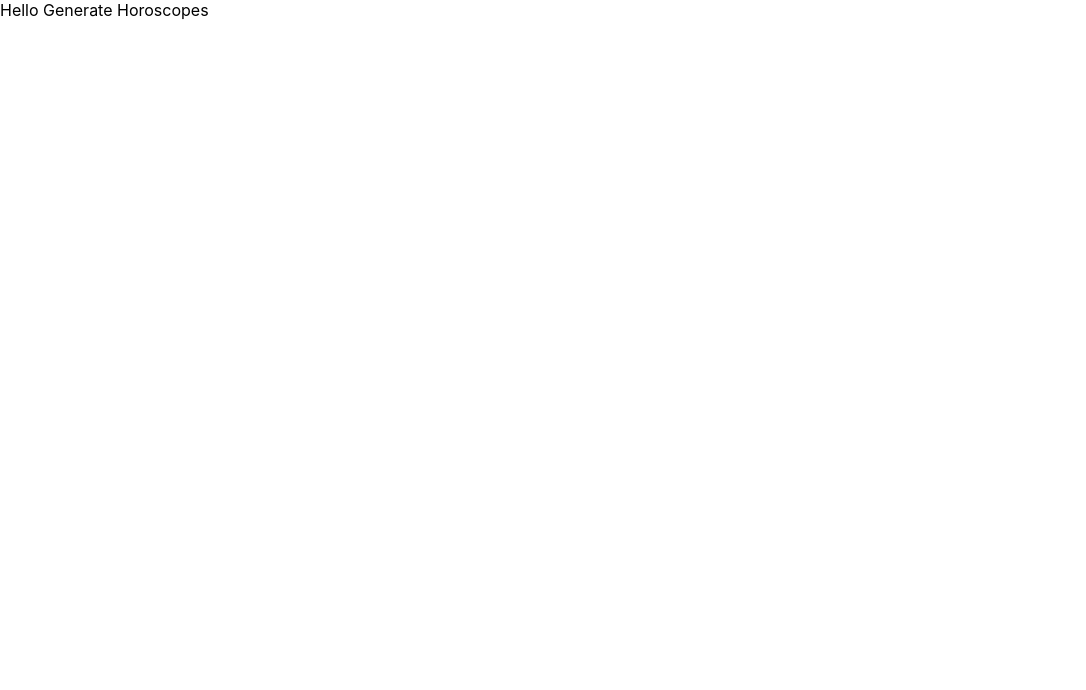
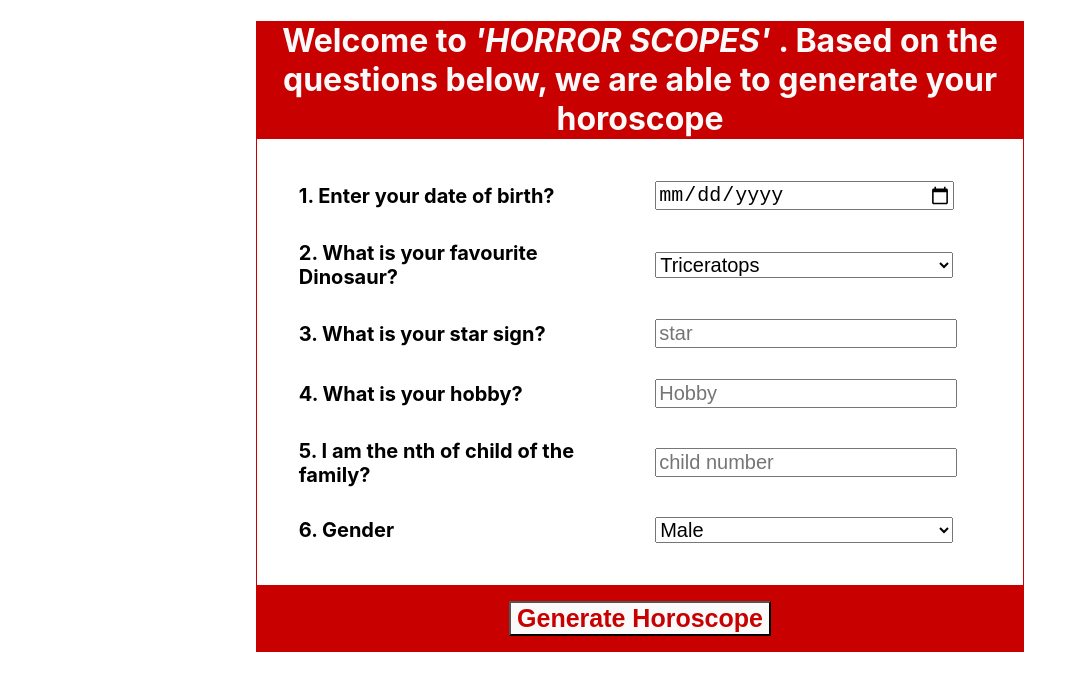
Before and after one commit to matthewpil/horoscopes-frontend, a React (Create React App) app: page /generate in a window 1280 px wide. Shown: the top 690 px of the page, without its empty margins (0-1086 px from the left). Built offline with nearby package versions, Linux system fonts and the light colour scheme.

Commit message:
Added content for register, login, and generate horoscope pages

```diff
--- /dev/null
+++ b/src/pages/generate_horoscope/generate_horoscope.css
@@ -0,0 +1,71 @@
+html {
+  --background: rgb(200, 0, 0);
+  --foreground: rgb(250, 250, 250);
+}
+
+.horror_scope_container {
+  width: 100%;
+  float: left;
+}
+
+.horror_scope_container h1 {
+  width: 60%;
+  text-align: center;
+  margin-left: auto;
+  margin-right: auto;
+  background-color: var(--background);
+  color: var(--foreground);
+  margin-bottom: 0px;
+}
+
+.horror_scope_container table {
+  width: 60%;
+  margin-left: auto;
+  margin-right: auto;
+  border: 1px solid var(--background);
+  padding: 2%;
+}
+
+.generate_horoscope_button {
+  width: 60%;
+  display: flex;
+  justify-content: center;
+  align-items: center;
+  text-align: center;
+  background-color: var(--background);
+  margin-left: auto;
+  margin-right: auto;
+}
+
+.generate_horoscope_button input {
+  font-size: 25px;
+  margin: 2%;
+  font-weight: 600;
+  cursor: pointer;
+  background-color: var(--foreground);
+  color: var(--background);
+}
+
+.generate_horoscope_button input:hover {
+  background-color: var(--background);
+  color: var(--foreground);
+}
+
+.horror_scope_container table tr th,
+.horror_scope_container table tr td {
+  width: 50%;
+  text-align: left;
+  font-size: 20px;
+  padding: 2%;
+}
+
+.horror_scope_container table tr td select,
+.horror_scope_container table tr td input {
+  width: 90%;
+  font-size: 20px;
+}
+
+.horror_scope_container table tr td select {
+  width: 91.2%;
+  font-size: 20px;
+}
--- a/src/pages/generate_horoscope/generate_horoscope.jsx
+++ b/src/pages/generate_horoscope/generate_horoscope.jsx
@@ -1,3 +1,89 @@
+import "./generate_horoscope.css";
+
 export default function GenerateHoroscopes() {
-  return <div>Hello Generate Horoscopes</div>;
+  return (
+    <div className="horror_scope_container">
+      <h1>
+        Welcome to{" "}
+        <b>
+          <i>'HORROR SCOPES'</i>{" "}
+        </b>{" "}
+        . Based on the questions below, we are able to generate your horoscope
+      </h1>
+
+      <form action="" method="POST">
+        <table>
+          <tr>
+            <th>
+              <label>1. Enter your date of birth?</label>
+            </th>
+            <td>
+              <input type="date" />
+            </td>
+          </tr>
+
+          <tr>
+            <th>
+              {" "}
+              <label>2. What is your favourite Dinosaur?</label>{" "}
+            </th>
+            <td>
+              {" "}
+              <select>
+                <option>Triceratops</option>
+                <option>Tyrannosaurus</option>
+                <option>Stegosaurus</option>
+                <option>Brachiosaurus</option>
+                <option>Baryonyx</option>
+                <option>Ankylosaurus</option>
+                <option>Oviraptor</option>
+              </select>
+            </td>
+          </tr>
+
+          <tr>
+            <th>
+              <label>3. What is your star sign?</label>
+            </th>
+            <td>
+              <input type="text" placeholder="star" />
+            </td>
+          </tr>
+
+          <tr>
+            <th>
+              <label>4. What is your hobby?</label>{" "}
+            </th>
+            <td>
+              <input type="text" placeholder="Hobby" />
+            </td>
+          </tr>
+
+          <tr>
+            <th>
+              <label>5. I am the nth of child of the family?</label>
+            </th>
+            <td>
+              <input type="text" placeholder="child number" />
+            </td>
+          </tr>
+
+          <tr>
+            <th>
+              <label>6. Gender</label>
+            </th>
+            <td>
+              <select>
+                <option>Male</option>
+                <option>Female</option>
+              </select>
+            </td>
+          </tr>
+        </table>
+        <div className="generate_horoscope_button">
+          <input type="submit" value="Generate Horoscope" />
+        </div>
+      </form>
+    </div>
+  );
 }
--- /dev/null
+++ b/src/pages/login/login.css
@@ -0,0 +1,9 @@
+.external-link {
+  color: var(--foreground);
+  margin: 2%;
+}
+
+.external-link:hover {
+  text-decoration: underline;
+  cursor: pointer;
+}
--- a/src/pages/login/login.jsx
+++ b/src/pages/login/login.jsx
@@ -1,3 +1,37 @@
+import "./login.css";
 export default function Login() {
-  return <div>Hello Login</div>;
+  return (
+    <div className="horror_scope_container">
+      <h1>Login to Horror Scopes</h1>
+
+      <form action="" method="POST">
+        <table>
+          <tr>
+            <th>
+              <label>username</label>
+            </th>
+            <td>
+              <input type="text" placeholder="username" />
+            </td>
+          </tr>
+
+          <tr>
+            <th>
+              <label>password</label>
+            </th>
+            <td>
+              <input type="password" placeholder="password" />
+            </td>
+          </tr>
+        </table>
+        <div className="generate_horoscope_button">
+          <input type="submit" value="Login" />
+        </div>
+        <div className="generate_horoscope_button">
+          <div className="external-link">Login with external service</div>
+          <div className="external-link">Do not yet have an account</div>
+        </div>
+      </form>
+    </div>
+  );
 }
--- a/src/pages/register/register.jsx
+++ b/src/pages/register/register.jsx
@@ -1,3 +1,45 @@
 export default function Register() {
-  return <div>Hello Register</div>;
+  return (
+    <div className="horror_scope_container">
+      <h1>Register to Horror Scopes</h1>
+
+      <form action="" method="POST">
+        <table>
+          <tr>
+            <th>
+              <label>username</label>
+            </th>
+            <td>
+              <input type="text" placeholder="username" />
+            </td>
+          </tr>
+
+          <tr>
+            <th>
+              <label>password</label>
+            </th>
+            <td>
+              <input type="password" placeholder="password" />
+            </td>
+          </tr>
+
+          <tr>
+            <th>
+              <label>confirm password</label>
+            </th>
+            <td>
+              <input type="password" placeholder=" confirm password" />
+            </td>
+          </tr>
+        </table>
+        <div className="generate_horoscope_button">
+          <input type="submit" value="Register" />
+        </div>
+        <div className="generate_horoscope_button">
+          <div className="external-link">Register with external service</div>
+          <div className="external-link">I already have an account</div>
+        </div>
+      </form>
+    </div>
+  );
 }
```
